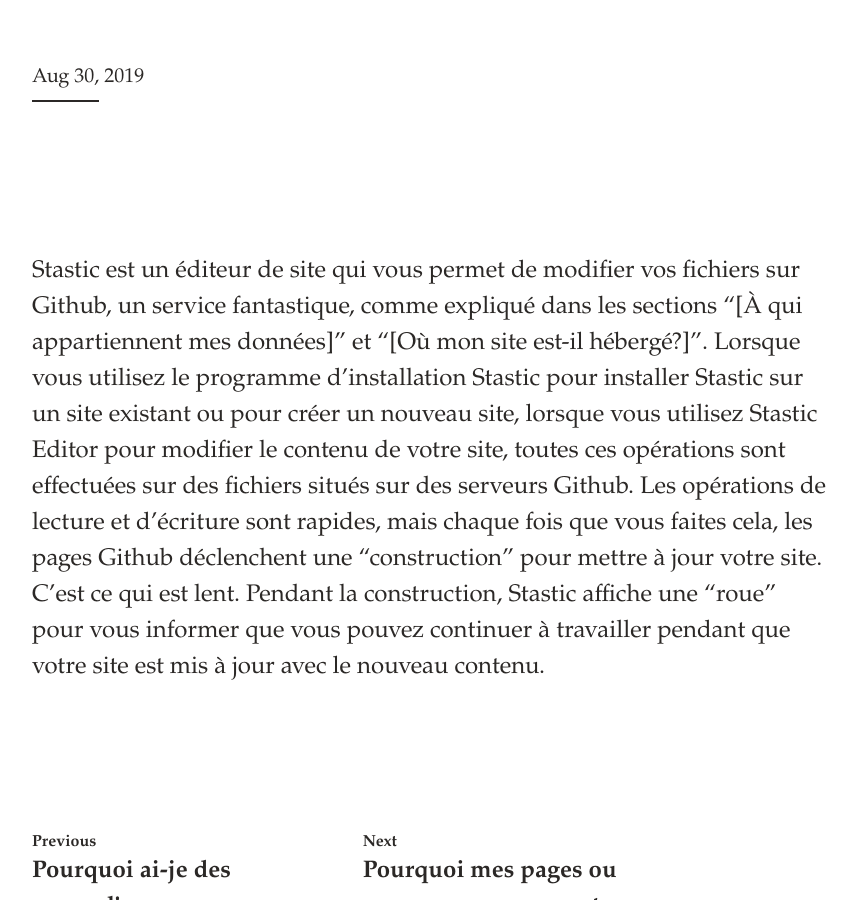
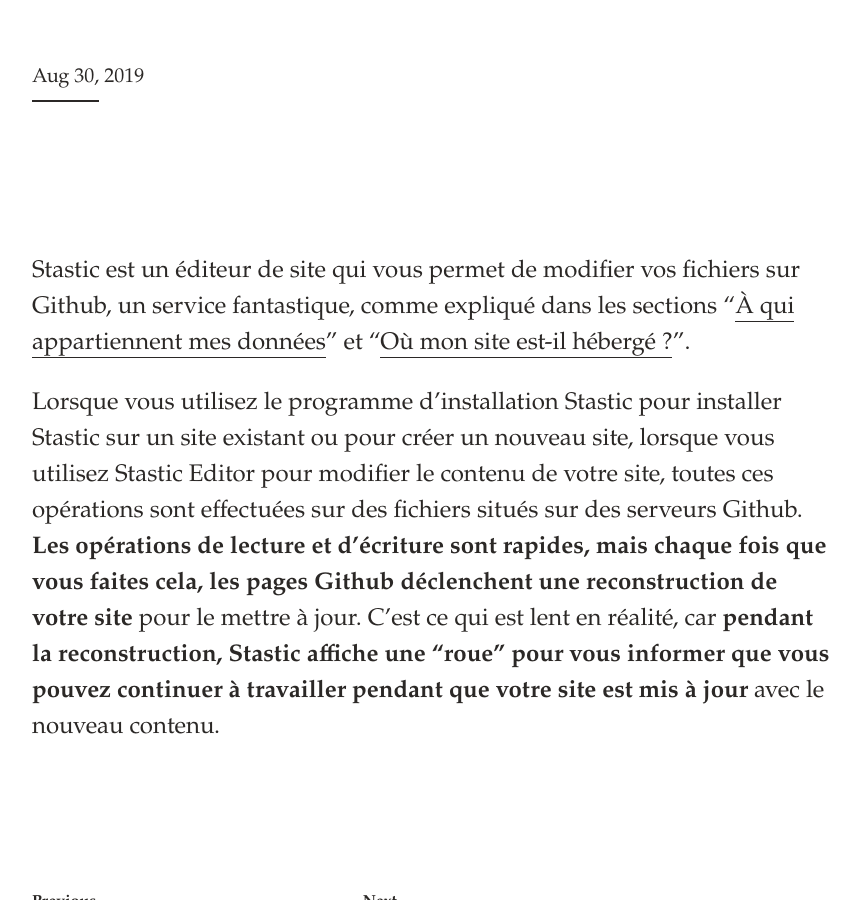
Before and after one commit to lexoyo/www.stastic.net, a Jekyll site: the page built from _fr/pourquoi_le_statique_est-il_si_lent_pour_creer_et_ecrire_des_fichiers_dans_github_.md, in a window 1280 px wide and 900 px high, scrolled down 613 px. Shown: the whole window, without its empty margins (208-1068 px from the left). Built offline with Jekyll 4.4.1, drawn with Linux system fonts in a browser that asks for light colours; comment, search, counter and statistics services are not loaded; some of the changed text lies outside the part shown.

Commit message:
Create _fr/pourquoi_le_statique_est-il_si_lent_pour_creer_et_ecrire_des_fichiers_dans_github_.md

```diff
--- a/_fr/pourquoi_le_statique_est-il_si_lent_pour_creer_et_ecrire_des_fichiers_dans_github_.md
+++ b/_fr/pourquoi_le_statique_est-il_si_lent_pour_creer_et_ecrire_des_fichiers_dans_github_.md
@@ -1,4 +1,7 @@
 ---
-title: Pourquoi Static est-il si lent pour créer et écrire des fichiers sur Github?
+title: Pourquoi Static est-il si lent pour lire et écrire des fichiers sur Github ?
+
 ---
-Stastic est un éditeur de site qui vous permet de modifier vos fichiers sur Github, un service fantastique, comme expliqué dans les sections "[À qui appartiennent mes données]" et "[Où mon site est-il hébergé?]". Lorsque vous utilisez le programme d'installation Stastic pour installer Stastic sur un site existant ou pour créer un nouveau site, lorsque vous utilisez Stastic Editor pour modifier le contenu de votre site, toutes ces opérations sont effectuées sur des fichiers situés sur des serveurs Github. Les opérations de lecture et d’écriture sont rapides, mais chaque fois que vous faites cela, les pages Github déclenchent une "construction" pour mettre à jour votre site. C'est ce qui est lent. Pendant la construction, Stastic affiche une "roue" pour vous informer que vous pouvez continuer à travailler pendant que votre site est mis à jour avec le nouveau contenu.
+Stastic est un éditeur de site qui vous permet de modifier vos fichiers sur Github, un service fantastique, comme expliqué dans les sections "[À qui appartiennent mes données](https://www.stastic.net/docs/fr/a-qui-appartient-mon-data)" et "[Où mon site est-il hébergé ?](/docs/fr/ou-mon-site-web-est-il-heberge)".
+
+Lorsque vous utilisez le programme d'installation Stastic pour installer Stastic sur un site existant ou pour créer un nouveau site, lorsque vous utilisez Stastic Editor pour modifier le contenu de votre site, toutes ces opérations sont effectuées sur des fichiers situés sur des serveurs Github. **Les opérations de lecture et d’écriture sont rapides, mais chaque fois que vous faites cela, les pages Github déclenchent une reconstruction de votre site** pour le mettre à jour. C'est ce qui est lent en réalité, car **pendant la reconstruction, Stastic affiche une "roue" pour vous informer que vous pouvez continuer à travailler pendant que votre site est mis à jour** avec le nouveau contenu.
```
